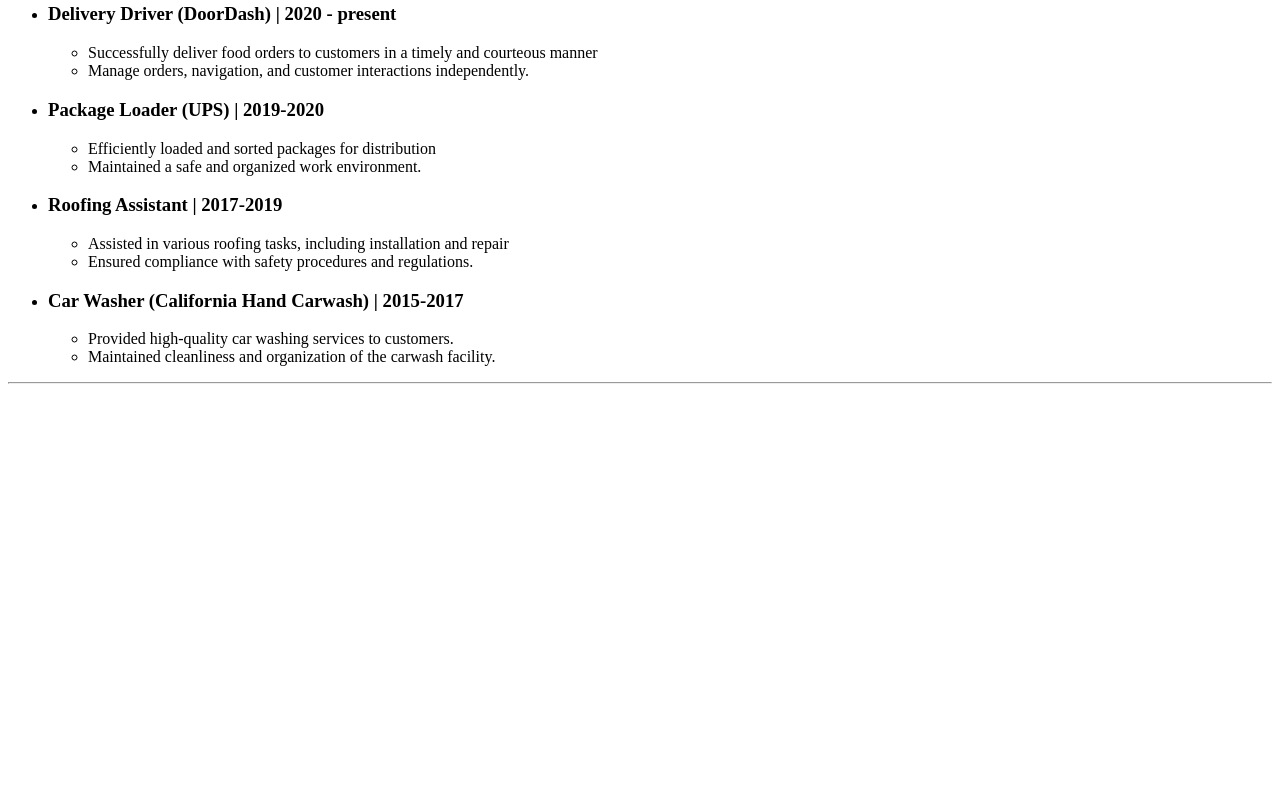
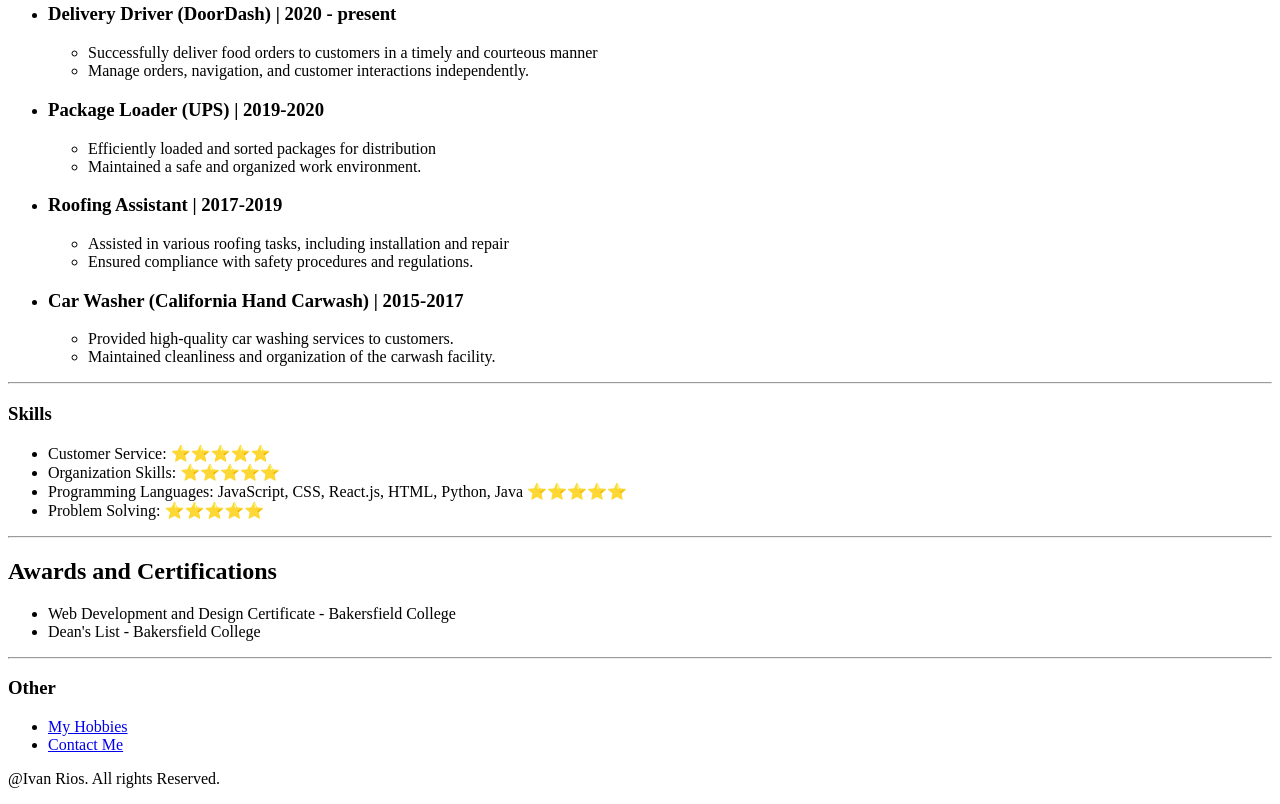
Before and after one commit to IvanR96/practice-resume, a plain HTML site: page index.html in a window 1280 px wide. Shown: the part 347-1151 px from the top of the page. Before the commit the page ends 800 px from the top, so only its background shows below. Drawn offline with Linux system fonts and the light colour scheme.

Commit message:
resume finished

```diff
--- a/index.html
+++ b/index.html
@@ -59,5 +59,29 @@
     </ul>
 
     <hr/>
+
+    <h3>Skills</h3>
+
+    <ul>
+        <li>Customer Service: ⭐️⭐️⭐️⭐️⭐️</li>
+        <li>Organization Skills: ⭐️⭐️⭐️⭐️⭐️</li>
+        <li>Programming Languages: JavaScript, CSS, React.js, HTML, Python, Java ⭐️⭐️⭐️⭐️⭐️</li>
+        <li>Problem Solving: ⭐️⭐️⭐️⭐️⭐️</li>
+    </ul>
+    <hr/>
+    <h2>Awards and Certifications</h2>
+    <ul>
+        <li>Web Development and Design Certificate - Bakersfield College</li>
+        <li>Dean's List - Bakersfield College</li>
+    </ul>
+    <hr/>
+    <h3>Other</h3>
+    <ul>
+        <li><a href="hobbies.html">My Hobbies</a></li>
+        <li><a href="contact.html">Contact Me</a></li>
+    </ul>
+    <footer>
+        <p>@Ivan Rios. All rights Reserved.</p>
+    </footer>
 </body>
 </html>
```
